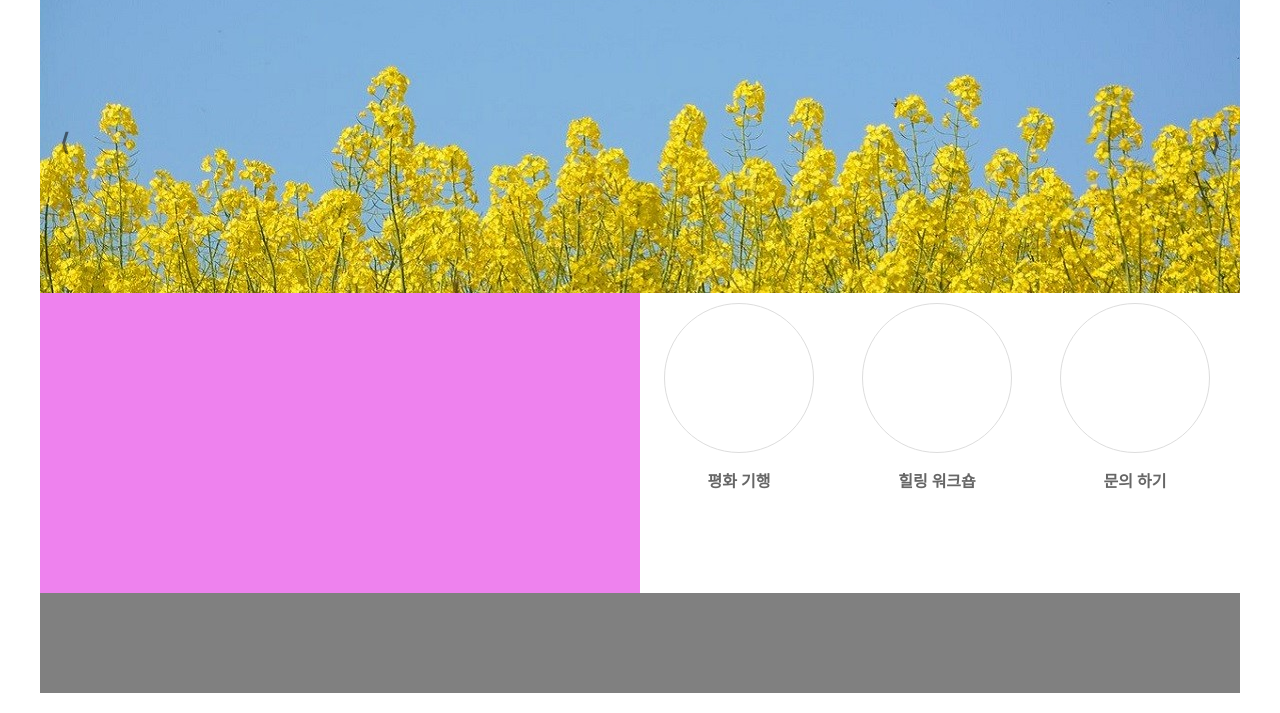
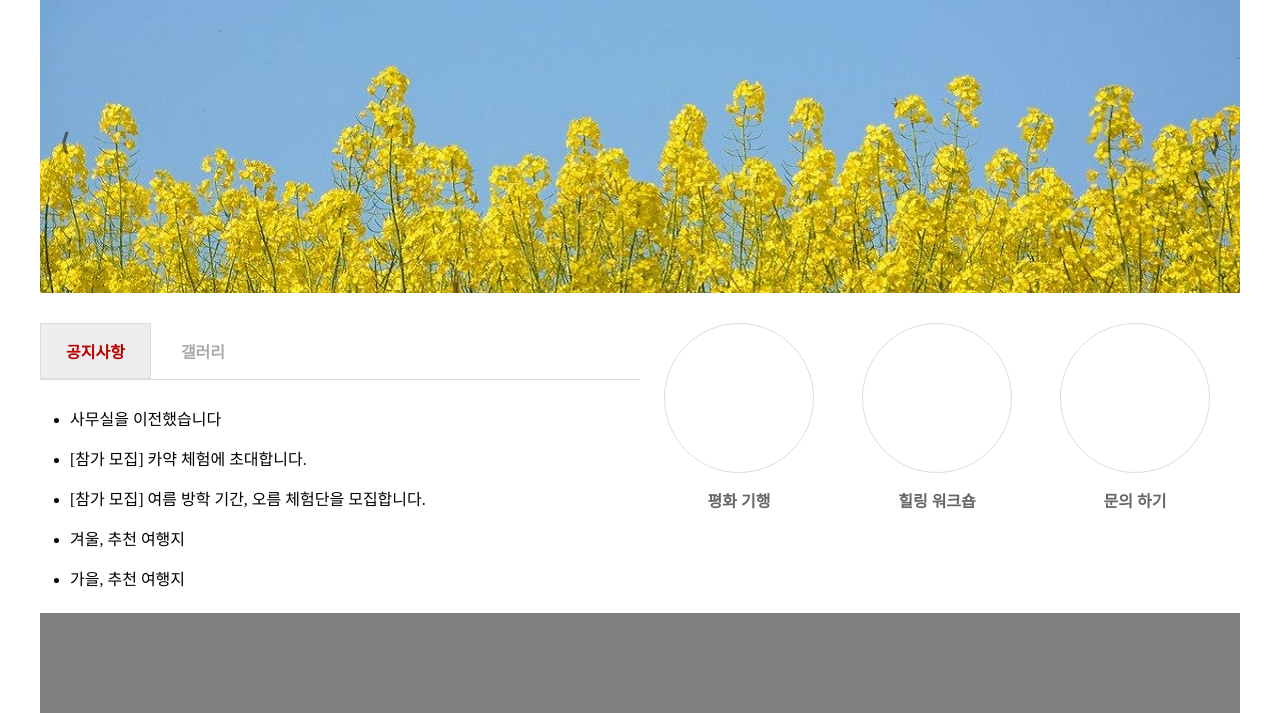
Before and after one commit to OndJJ/BasicWeb, a plain HTML site: page index.html in a window 1280 px wide. Shown: the part 107-820 px from the top of the page. Drawn offline with Linux system fonts and the light colour scheme.

Commit message:
makeup TabMenu

```diff
--- a/css/style.css
+++ b/css/style.css
@@ -136,18 +136,71 @@ button:focus {
   outline: 0; /*아웃라인 없앰*/
 }
 
-/* contents area */
-#contents {
-  width: 100%;
-  height: 300px;
+/**************************************/
+/*   콘텐츠 영역  - 탭 메뉴와 퀵 링크 */
+/**************************************/
+
+#contents{
+  width:100%;   /* 너비 */
+  height:300px;  /* 높이 */
+  margin-top:20px;  /* 마진 추가 */
 }
-/* TabMenu area */
-#tabMenu {
-  float: left;
-  width: 600px;
-  height: 100%;
-  background-color: violet;
+
+/* 탭 메뉴 */
+#tabMenu{
+  float:left;  /* 왼쪽으로 플로팅 */
+  width:600px;   /* 너비 */
+  height:100%;   /* 높이 */
+  margin-top:10px;  /* 탭 메뉴 위쪽에 여백 두기 */
 }
+#tabMenu  input[type="radio"] {
+  display:none;  /* 라디오 버튼 감춤 */
+}
+#tabMenu label {  /* 탭 제목 스타일 */
+  display:inline-block;  /* 탭들을 가로로 배치 */
+  margin:0 0;  /* 마진 */
+  padding:15px 25px;  /* 패딩 */
+  font-weight:600;   /* 글자 굵기 */
+  text-align: center;   /* 글자 정렬 */
+  color:#aaa;  /* 글자 색 */
+  border:1px solid transparent;  /* 테두리 */
+}
+#tabMenu label:hover {  /* 마우스 오버했을 때 탭 제목 스타일 */
+  color:#222;
+  cursor:pointer;
+}
+#tabMenu input:checked + label {  /* 활성화된 탭 제목 스타일 */
+  color:#b00;
+  border:1px solid #ddd;
+  background-color: #eee;
+}
+
+.tabContent {  /* 탭 내용 스타일 */
+  display:none;
+  padding:20px 0 0;
+  border-top:1px solid #ddd;
+}
+.tabContent h2{
+  display:none;
+}
+
+#notice ul {
+  list-style: disc;
+  margin-left:30px;
+}
+#notice ul li {
+  font-size:16px;
+  line-height:2.5;
+}
+#gallery ul li{
+  display:inline;  /* 이미지 가로로 배치 */
+}
+
+#tab1:checked ~ #notice,
+#tab2:checked ~ #gallery {
+  display:block;
+}
+
 /* Quik link area */
 #links {
   float: right;
--- a/index.html
+++ b/index.html
@@ -46,7 +46,32 @@
     </div>
     <div id="contents">
       <div id="tabMenu">
+        <input type="radio" id="tab1" name="tabs" checked>
+        <label for="tab1">공지사항</label>
+        <input type="radio" id="tab2" name="tabs">
+        <label for="tab2">갤러리</label>
 
+        <div id="notice" class="tabContent">
+          <h2>공지사항 내용입니다.</h2>
+          <ul>
+            <li>사무실을 이전했습니다</li>
+            <li>[참가 모집] 카약 체험에 초대합니다.</li>
+            <li>[참가 모집] 여름 방학 기간, 오름 체험단을 모집합니다.</li>
+            <li>겨울, 추천 여행지</li>
+            <li>가을, 추천 여행지</li>
+          </ul>
+        </div>
+        <div id="gallery" class="tabContent">
+          <h2>갤러리 내용입니다.</h2>
+          <ul>
+            <li><img src="images/img-1.jpg"></li>
+            <li><img src="images/img-2.jpg"></li>
+            <li><img src="images/img-3.jpg"></li>
+            <li><img src="images/img-1.jpg"></li>
+            <li><img src="images/img-2.jpg"></li>
+            <li><img src="images/img-3.jpg"></li>
+          </ul>
+        </div>
       </div>
       <div id="links">
         <ul>
```
